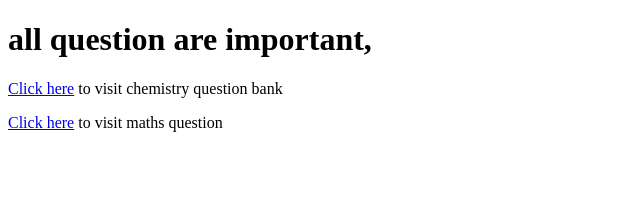
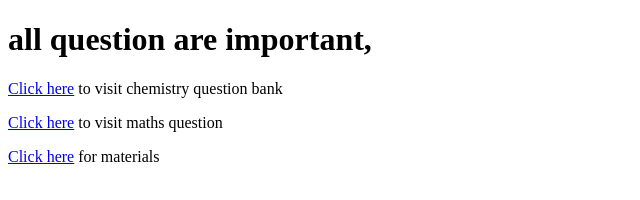
Before and after one commit to jeevan72/jeevan721, a plain HTML site: page index.html in a window 1280 px wide. Shown: the whole page, without its empty margins (0-640 px from the left). Drawn offline with Linux system fonts and the light colour scheme.

Commit message:
Update index.html

```diff
--- a/index.html
+++ b/index.html
@@ -10,6 +10,7 @@
     <h1>all question are important, </h1>
     <p><a href="https://drive.google.com/file/d/1NHMIunGzvuersaK-VG2BR012gyTnpDY_/view?usp=sharing">Click here</a> to visit chemistry question bank</p>
     <p><a href="https://drive.google.com/drive/folders/1O7V1psTzwY0Hu94oSXsFuGOFoZ-KMpoO?usp=drive_link">Click here</a> to visit maths question</p>
+    <p><a href="https://drive.google.com/open?id=18ujnkte2nQQ6Uo47H8EEcrCy2_mDFCB7&usp=drive_fs">Click here</a> for materials </p>
 
 </body>
 </html>
```
